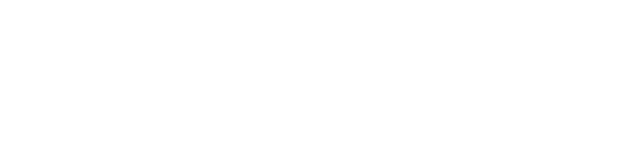
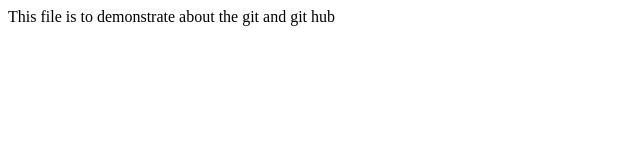
Before and after one commit to Aniket-1711/full_stack_development_FSD, a plain HTML site: page index.html in a window 1280 px wide. Shown: the whole page, without its empty margins (0-640 px from the left). Drawn offline with Linux system fonts and the light colour scheme.

Commit message:
Change title and add description in index.html
Updated the title and added a description about Git and GitHub.

```diff
--- a/index.html
+++ b/index.html
@@ -3,9 +3,9 @@
 <head>
     <meta charset="UTF-8">
     <meta name="viewport" content="width=device-width, initial-scale=1.0">
-    <title>Document</title>
+    <title>Git and Git hub demo</title>
 </head>
 <body>
-
+    This file is to demonstrate about the git and git hub
 </body>
 </html>
```
